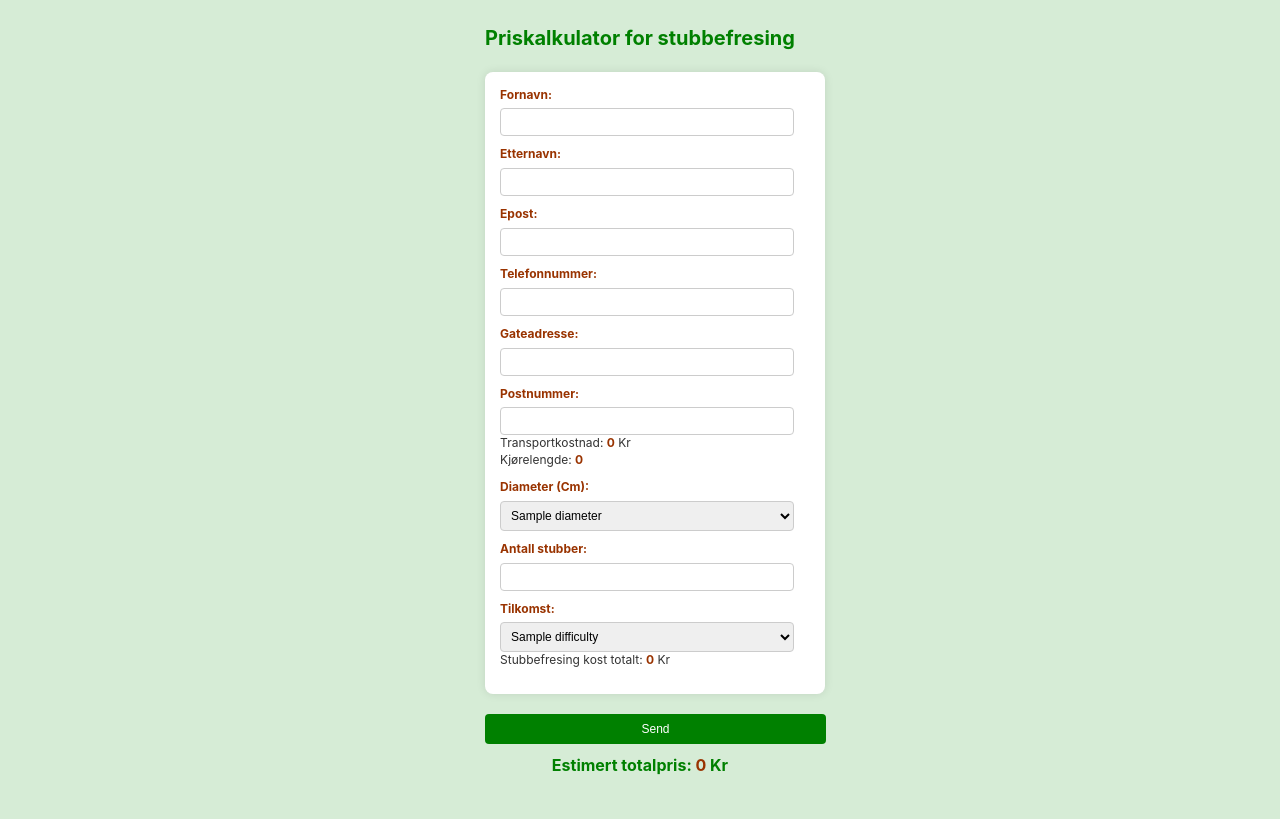
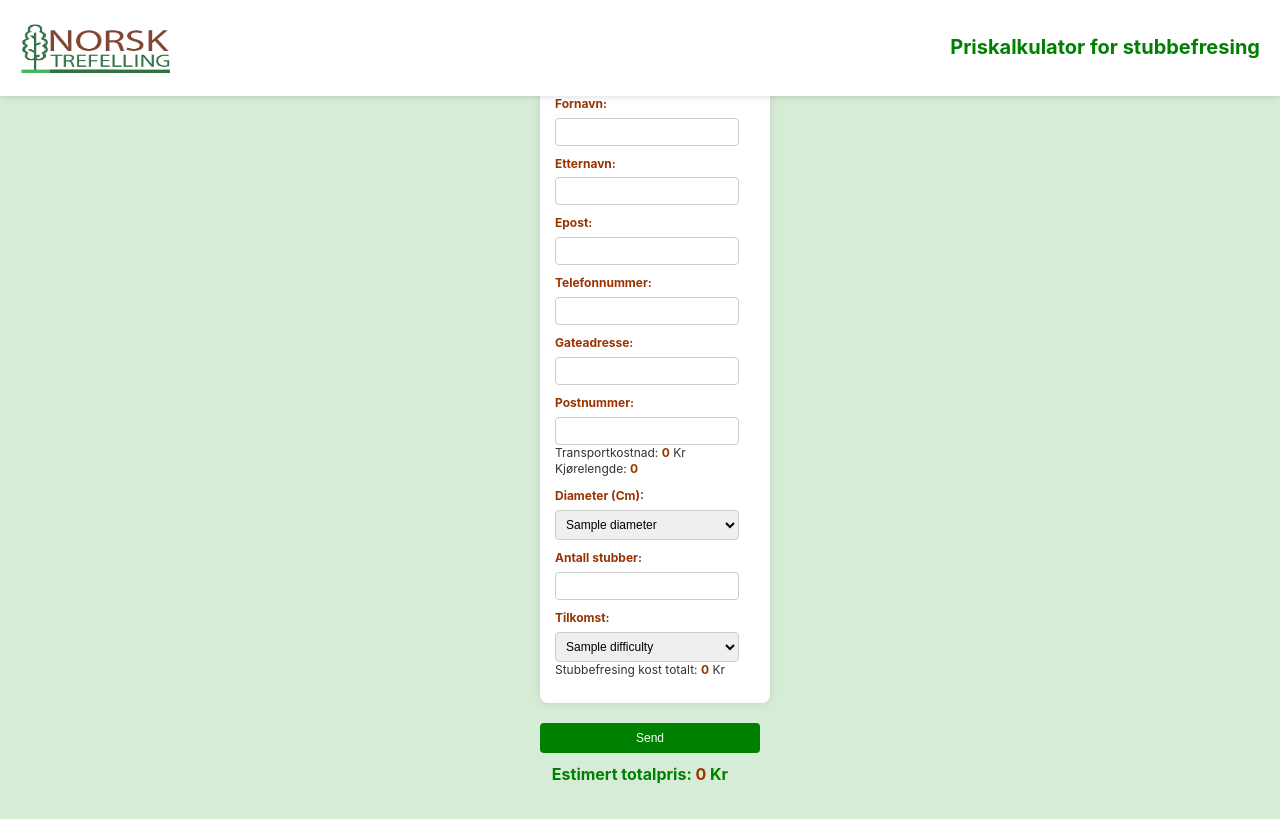
Before and after one commit to dared22/calc, a Flask app: template templates/index.html in a window 1280 px wide. Before the commit the page ends 775 px from the top, so only its background shows below. Run offline with Flask 3, Linux system fonts and the light colour scheme; the template is opened without the code that fills it: most values are stand-ins (such as "Sample title", 1, 10 or a date in 2020); data that the repository does not hold is empty; parts of the project's set-up code (start-up, migrations or seed data) failed here and were passed over.

Commit message:
changed site layout

```diff
--- a/app.py
+++ b/app.py
@@ -77,5 +77,5 @@
 
 
 if __name__ == '__main__':
-    port = int(os.environ.get('PORT', 5000))
+    port = int(os.environ.get('PORT', 5500))
     app.run(host='0.0.0.0', port=port, debug=True)
--- a/templates/index.html
+++ b/templates/index.html
@@ -19,18 +19,42 @@
             height: 100vh;
             line-height: 1.4;
         }
+        .container {
+            max-width: 900px; /* Increased width */
+            margin: 0 auto;
+            padding: 20px;
+            padding-top: 80px; /* Add padding to avoid overlap with fixed header */
+        }
+        header {
+            background-color: white;
+            padding: 20px 0;
+            box-shadow: 0px 2px 5px rgba(0,0,0,0.1);
+            width: 100%;
+            position: fixed;
+            top: 0;
+            left: 0;
+            z-index: 1000;
+            display: flex;
+            align-items: center;
+            justify-content: space-between;
+        }
+        header img {
+            margin-left: 20px; /* Adjust as needed */
+        }
         h1 {
-            text-align:right;
+            text-align: right;
             color: #008000;
             font-size: 20px;
             margin-bottom: 15px;
+            flex-grow: 1;
+            margin-right: 20px; /* Move text to the right */
         }
         form {
             background: #fff;
             padding: 15px;
             border-radius: 8px;
             box-shadow: 0 0 10px rgba(0, 0, 0, 0.1);
-            max-width: 350px;
+            max-width: 600px; /* Increased width */
             width: 100%;
             margin: 20px auto;
         }
@@ -88,8 +112,12 @@
     <script src="https://code.jquery.com/jquery-3.6.0.min.js"></script>
 </head>
 <body>
+<header>
+    <img src="static/logotfg.png" alt="Header Image" width="150" height="50">
+    <h1>Priskalkulator for stubbefresing</h1>
+</header>
+<body>
     <div class="container">
-        <h1>Priskalkulator for stubbefresing</h1>
         <form id="priceForm">
             <label for="fname">Fornavn:</label>
             <input type="text" id="fname" name="fname" required>
```
Also changed, not shown: static/logotfg.png (added).
